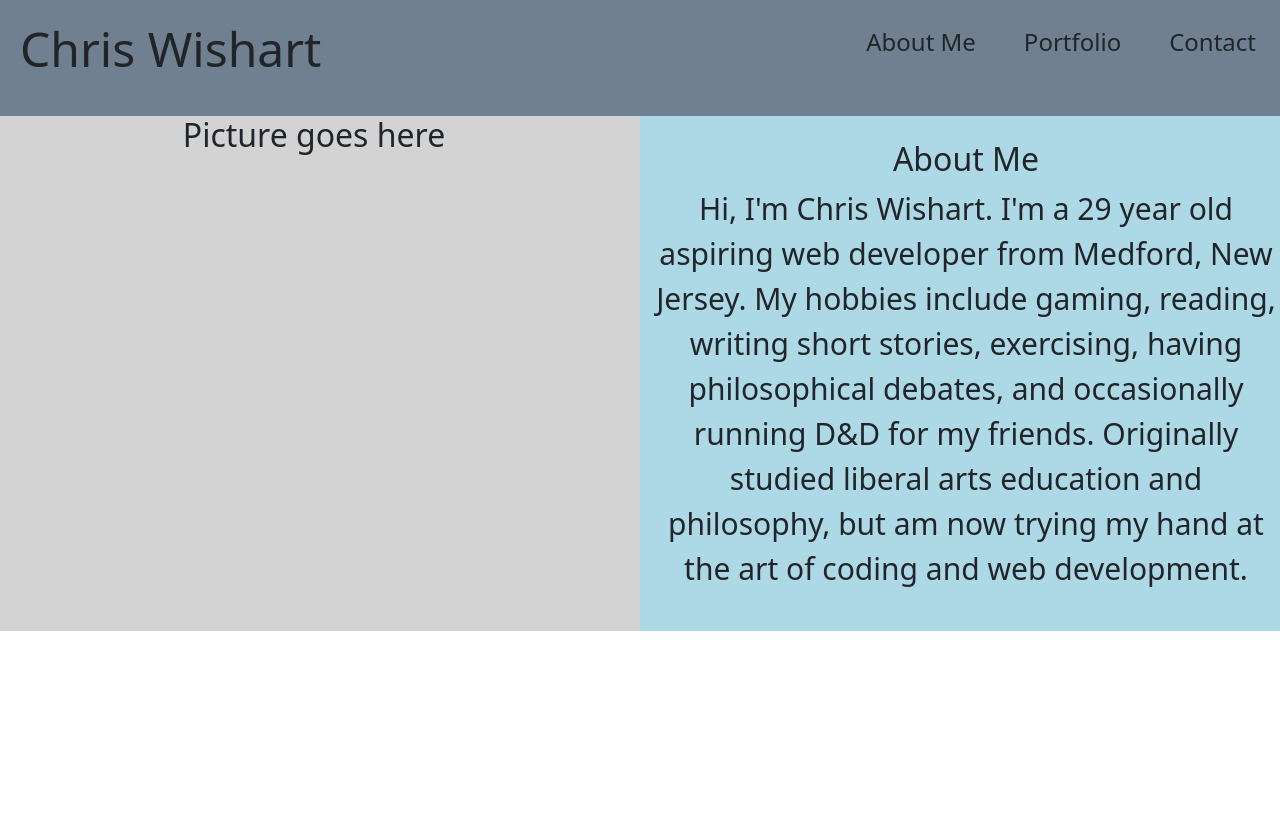
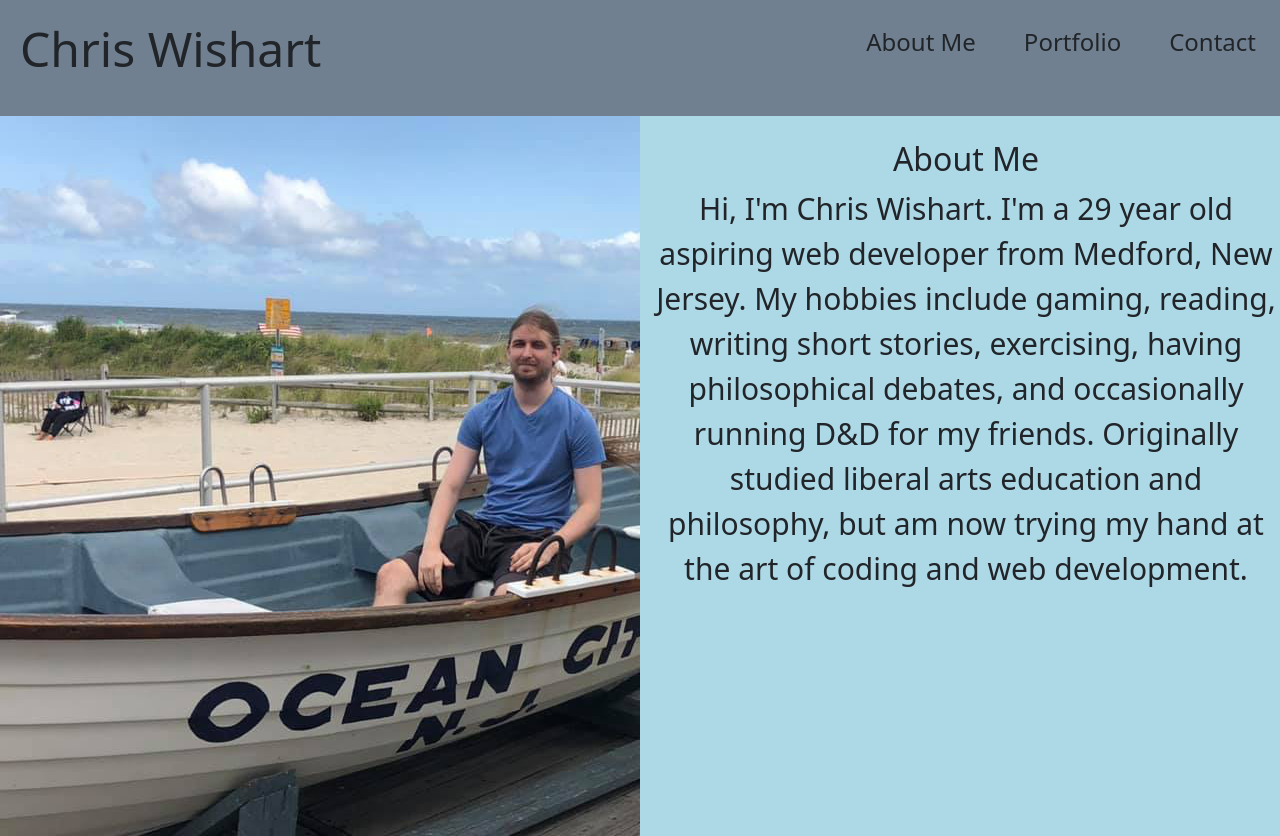
Before and after one commit to Cwishart203/React-Portfolio, a React (Create React App) app: page /About in a window 1280 px wide. Before the commit the page ends 800 px from the top, so only its background shows below. Built offline with nearby package versions, Linux system fonts and the light colour scheme.

Commit message:
Added picture in about me

```diff
--- a/src/component/about/about.js
+++ b/src/component/about/about.js
@@ -1,12 +1,13 @@
 import React from "react"
 import "./about.css"
+import chrisOc from "../../img/chrisOc.png"
 
 function About() {
     return (
         <div className="about">
             <div className="row">
                 <div className="col-md-6 about-picture">
-                    <h2>Picture goes here</h2>
+                    <img src={chrisOc}/>
                 </div>
                 <div className="col-md-6 about-body">
                     <h2>About Me</h2>
```
Also changed, not shown: src/img/chrisOc.png (added).
